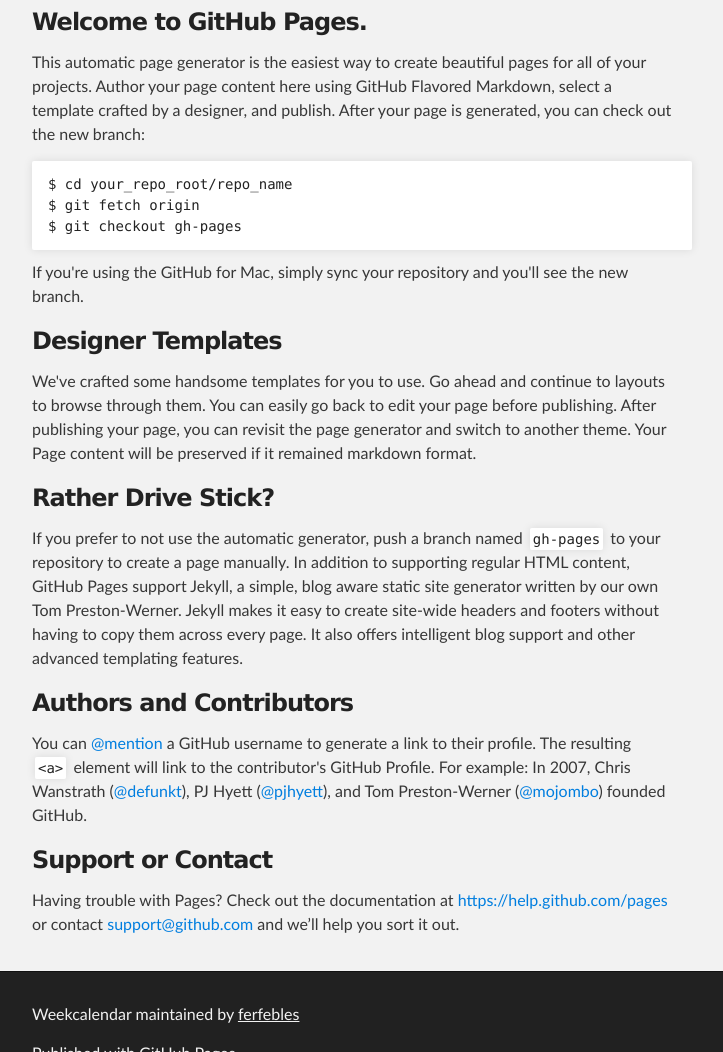
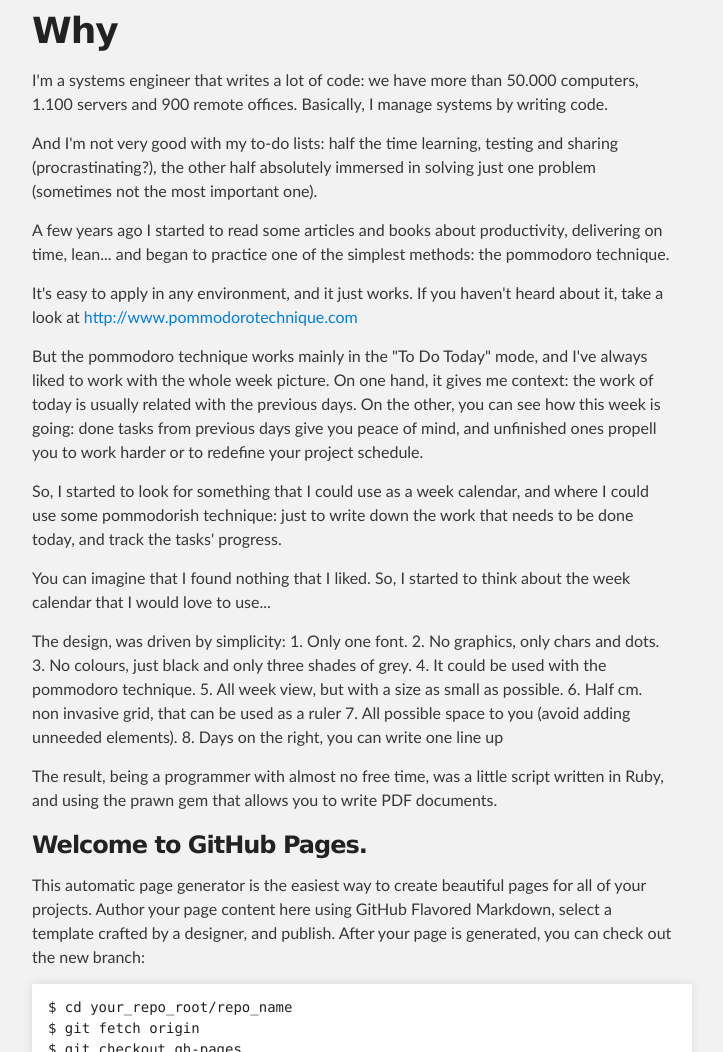
Before and after one commit to ferfebles/weekcalendar, a plain HTML site: page index.html in a window 1280 px wide. Shown: the part 256-1308 px from the top of the page, without its empty margins (288-1011 px from the left). Drawn offline with Linux system fonts and the light colour scheme.

```diff
--- a/index.html
+++ b/index.html
@@ -31,7 +31,39 @@
     <!-- MAIN CONTENT -->
     <div id="main_content_wrap" class="outer">
       <section id="main_content" class="inner">
-        <h3>
+        <h1>
+<a id="why" class="anchor" href="#why" aria-hidden="true"><span class="octicon octicon-link"></span></a>Why</h1>
+
+<p>I'm a systems engineer that writes a lot of code: we have more than 50.000 computers, 1.100 servers and 900 remote offices.
+Basically, I manage systems by writing code.</p>
+
+<p>And I'm not very good with my to-do lists: half the time learning, testing and sharing (procrastinating?), the other half absolutely immersed in solving just one problem (sometimes not the most important one).</p>
+
+<p>A few years ago I started to read some articles and books about productivity, delivering on time, lean... and began to practice one of the simplest methods: the pommodoro technique.</p>
+
+<p>It's easy to apply in any environment, and it just works. If you haven't heard about it, take a look at <a href="http://www.pommodorotechnique.com">http://www.pommodorotechnique.com</a></p>
+
+<p>But the pommodoro technique works mainly in the "To Do Today" mode, and I've always liked to work with the whole week picture.
+On one hand, it gives me context: the work of today is usually related with the previous days.
+On the other, you can see how this week is going: done tasks from previous days give you peace of mind, and unfinished ones propell you to work harder or to redefine your project schedule.</p>
+
+<p>So, I started to look for something that I could use as a week calendar, and where I could use some pommodorish technique: just to write down the work that needs to be done today, and track the tasks' progress.</p>
+
+<p>You can imagine that I found nothing that I liked. So, I started to think about the week calendar that I would love to use...</p>
+
+<p>The design, was driven by simplicity:
+1. Only one font.
+2. No graphics, only chars and dots.
+3. No colours, just black and only three shades of grey.
+4. It could be used with the pommodoro technique.
+5. All week view, but with a size as small as possible.
+6. Half cm. non invasive grid, that can be used as a ruler
+7. All possible space to you (avoid adding unneeded elements).
+8. Days on the right, you can write one line up</p>
+
+<p>The result, being a programmer with almost no free time, was a little script written in Ruby, and using the prawn gem that allows you to write PDF documents.</p>
+
+<h3>
 <a id="welcome-to-github-pages" class="anchor" href="#welcome-to-github-pages" aria-hidden="true"><span class="octicon octicon-link"></span></a>Welcome to GitHub Pages.</h3>
 
 <p>This automatic page generator is the easiest way to create beautiful pages for all of your projects. Author your page content here using GitHub Flavored Markdown, select a template crafted by a designer, and publish. After your page is generated, you can check out the new branch:</p>
```
Also changed, not shown: params.json (+1 -1 lines).
